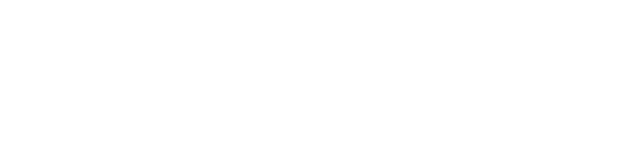
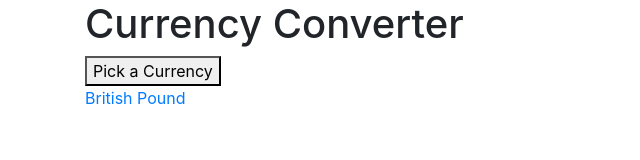
Before and after one commit to levi-kohler/currency-exchange, a website built with webpack: page src/index.html in a window 1280 px wide. Shown: the whole page, without its empty margins (0-640 px from the left). Built offline with nearby package versions, Linux system fonts and the light colour scheme.

Commit message:
add dropdown menu to HTML with 1 currency

```diff
--- a/src/index.html
+++ b/src/index.html
@@ -3,6 +3,15 @@
   <title>Currency Exchange</title>
 </head>
 <body>
+  <div class="container">
+    <h1>Currency Converter</h1>
+    <div class="dropdown">
+      <button class="dropbtn">Pick a Currency</button>
+      <div class="dropdown-content">
+        <a href="#GBP">British Pound</a>
+      </div>
+    </div>
 
+  </div>
 </body>
 </html>
```
